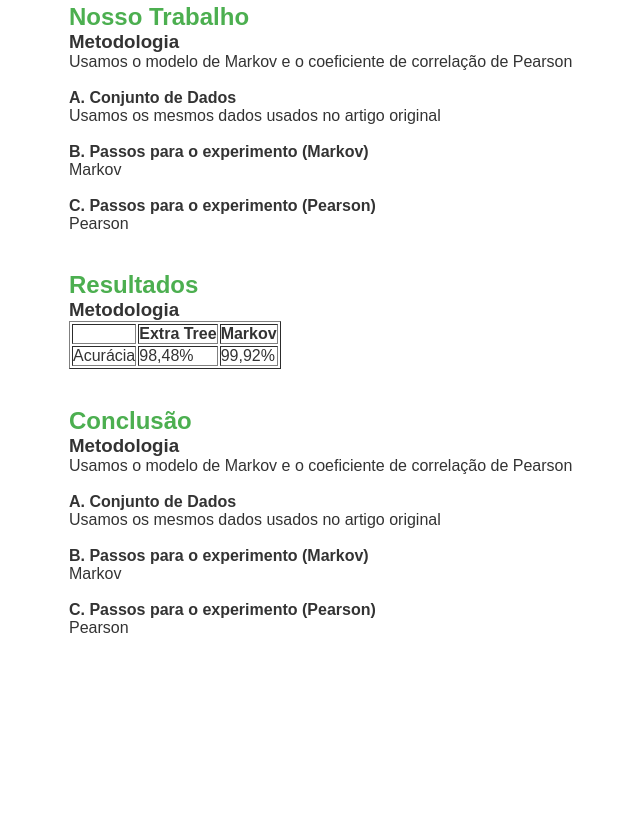
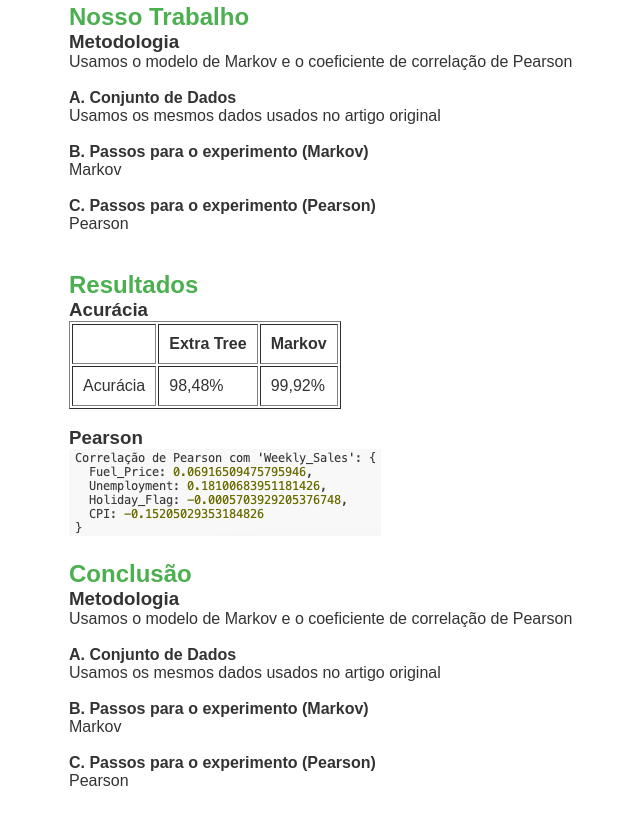
Before and after one commit to junior-silva-fatec/machine-learning-previsao_de_vendas, a plain HTML site: page docs/index.html in a window 1280 px wide. Shown: the part 1226-2050 px from the top of the page, without its empty margins (151-791 px from the left). Before the commit the page ends 1921 px from the top, so only its background shows below. Drawn offline with Linux system fonts and the light colour scheme.

Commit message:
Imagem Pearson

```diff
--- a/docs/index.html
+++ b/docs/index.html
@@ -124,7 +124,7 @@
 
         <section id="resultados">
             <h2>Resultados</h2>
-            <h3>Metodologia</h3>
+            <h3>Acurácia</h3>
             <table border="1">
                 <tr>
                   <th></th>
@@ -139,6 +139,8 @@
               </table>
 
             <br>
+            <h3>Pearson</h3>
+            <img src="./Pearson.png"alt="Pearson">
 
         </section>
 
--- a/docs/styles.css
+++ b/docs/styles.css
@@ -65,3 +65,7 @@ h2 {
 ol {
     margin-left: 20px;
 }
+
+th, td {
+    padding: 10px;
+}
```
Also changed, not shown: docs/Pearson.png (added).
